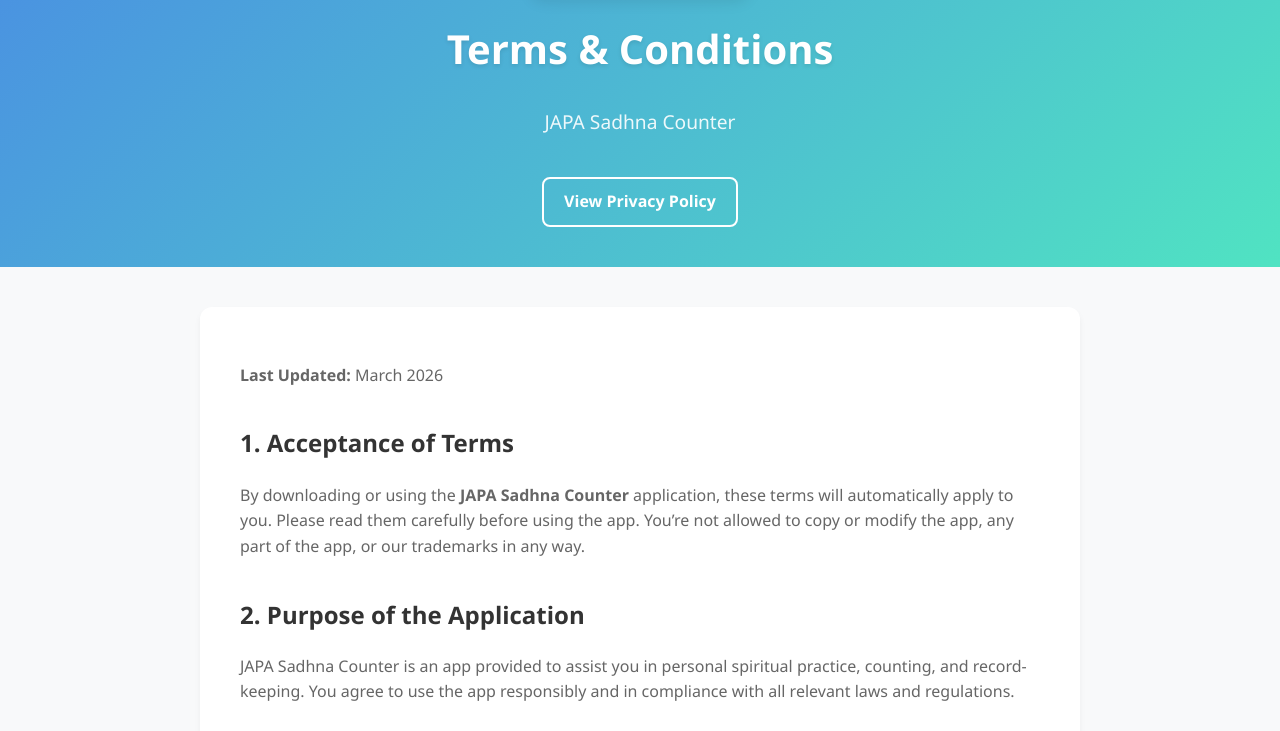
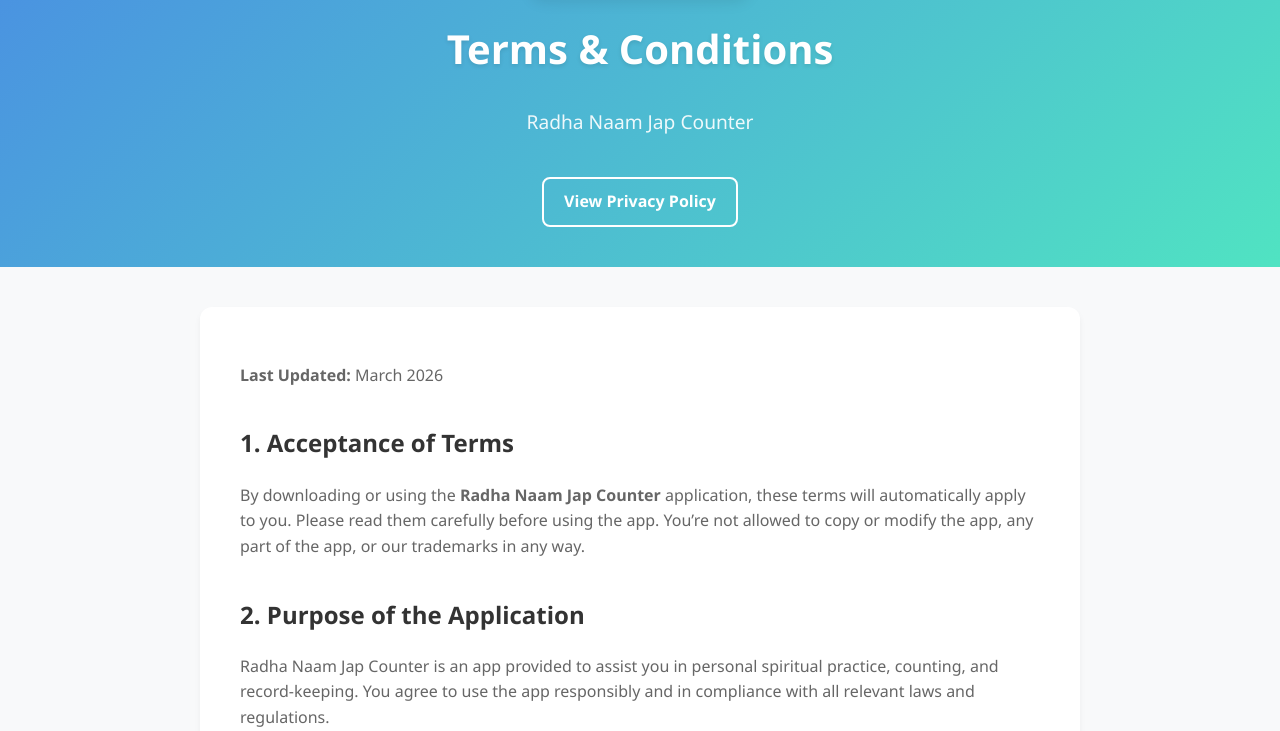
Before and after one commit to reactnativedev2026/JAPA_Counter_Pages, a plain HTML site: page terms_and_conditions.html in a window 1280 px wide. Shown: the part 69-800 px from the top of the page. Drawn offline with Linux system fonts and the light colour scheme.

Commit message:
Update terms_and_conditions.html

```diff
--- a/terms_and_conditions.html
+++ b/terms_and_conditions.html
@@ -5,7 +5,7 @@
     <meta charset="UTF-8">
     <meta name="viewport" content="width=device-width, initial-scale=1.0">
     <meta name="description" content="Terms and Conditions for JAPA Sadhna Counter app.">
-    <title>Terms & Conditions - JAPA Sadhna Counter</title>
+    <title>Terms & Conditions - Radha Naam Jap Counter</title>
     <style>
         :root {
             --primary: #4a90e2;
@@ -130,7 +130,7 @@
     <div class="header">
         <img src="ic_launcher.png" alt="JAPA Sadhna Counter Logo" class="logo">
         <h1>Terms & Conditions</h1>
-        <p style="color: rgba(255,255,255,0.9); font-size: 1.2em;">JAPA Sadhna Counter</p>
+        <p style="color: rgba(255,255,255,0.9); font-size: 1.2em;">Radha Naam Jap Counter</p>
         <a href="privacypolicy.html" class="nav-link">View Privacy Policy</a>
     </div>
 
@@ -138,12 +138,12 @@
         <p><strong>Last Updated:</strong> March 2026</p>
 
         <h2>1. Acceptance of Terms</h2>
-        <p>By downloading or using the <strong>JAPA Sadhna Counter</strong> application, these terms will automatically
+        <p>By downloading or using the <strong>Radha Naam Jap Counter</strong> application, these terms will automatically
             apply to you. Please read them carefully before using the app. You’re not allowed to copy or modify the app,
             any part of the app, or our trademarks in any way.</p>
 
         <h2>2. Purpose of the Application</h2>
-        <p>JAPA Sadhna Counter is an app provided to assist you in personal spiritual practice, counting, and
+        <p>Radha Naam Jap Counter is an app provided to assist you in personal spiritual practice, counting, and
             record-keeping. You agree to use the app responsibly and in compliance with all relevant laws and
             regulations.</p>
 
```
